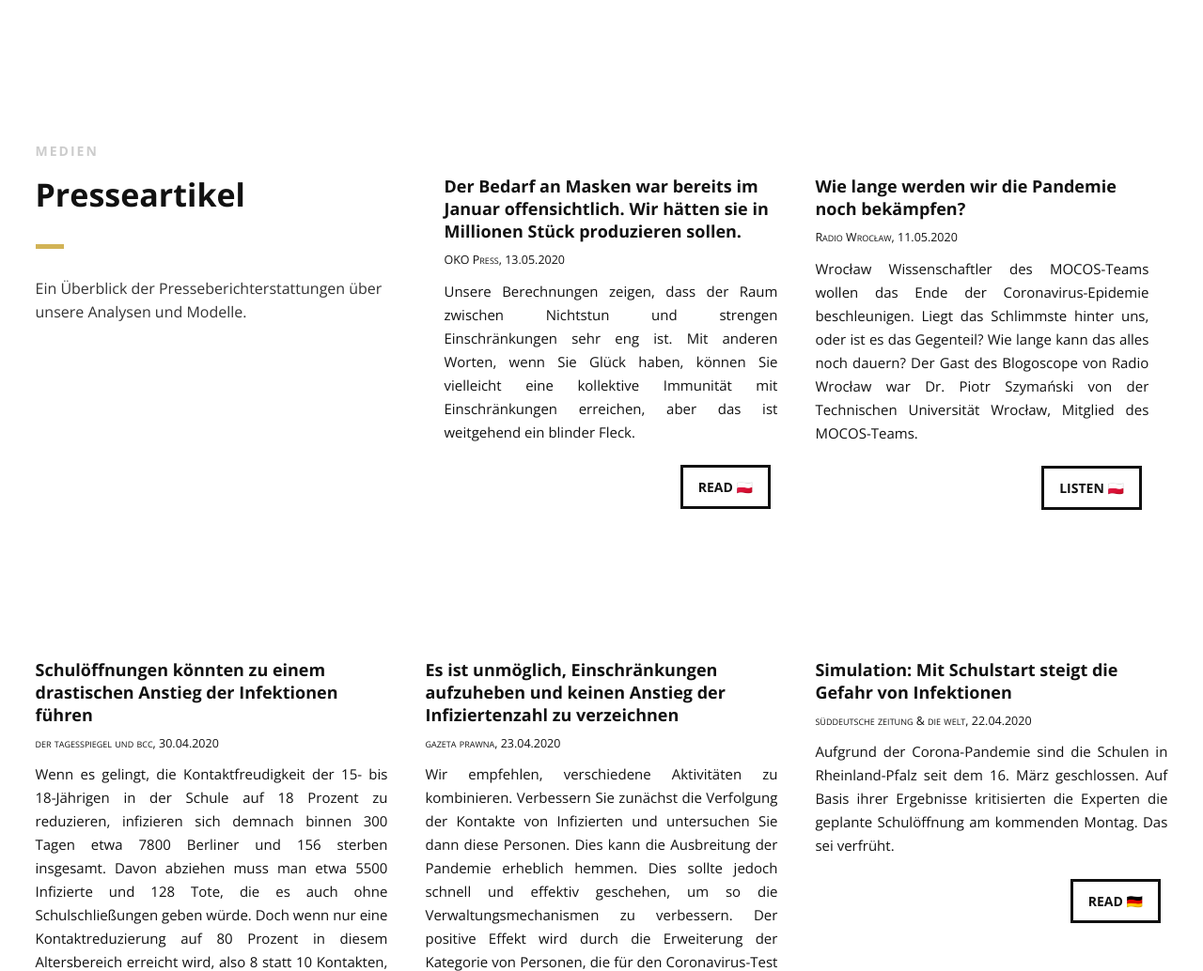
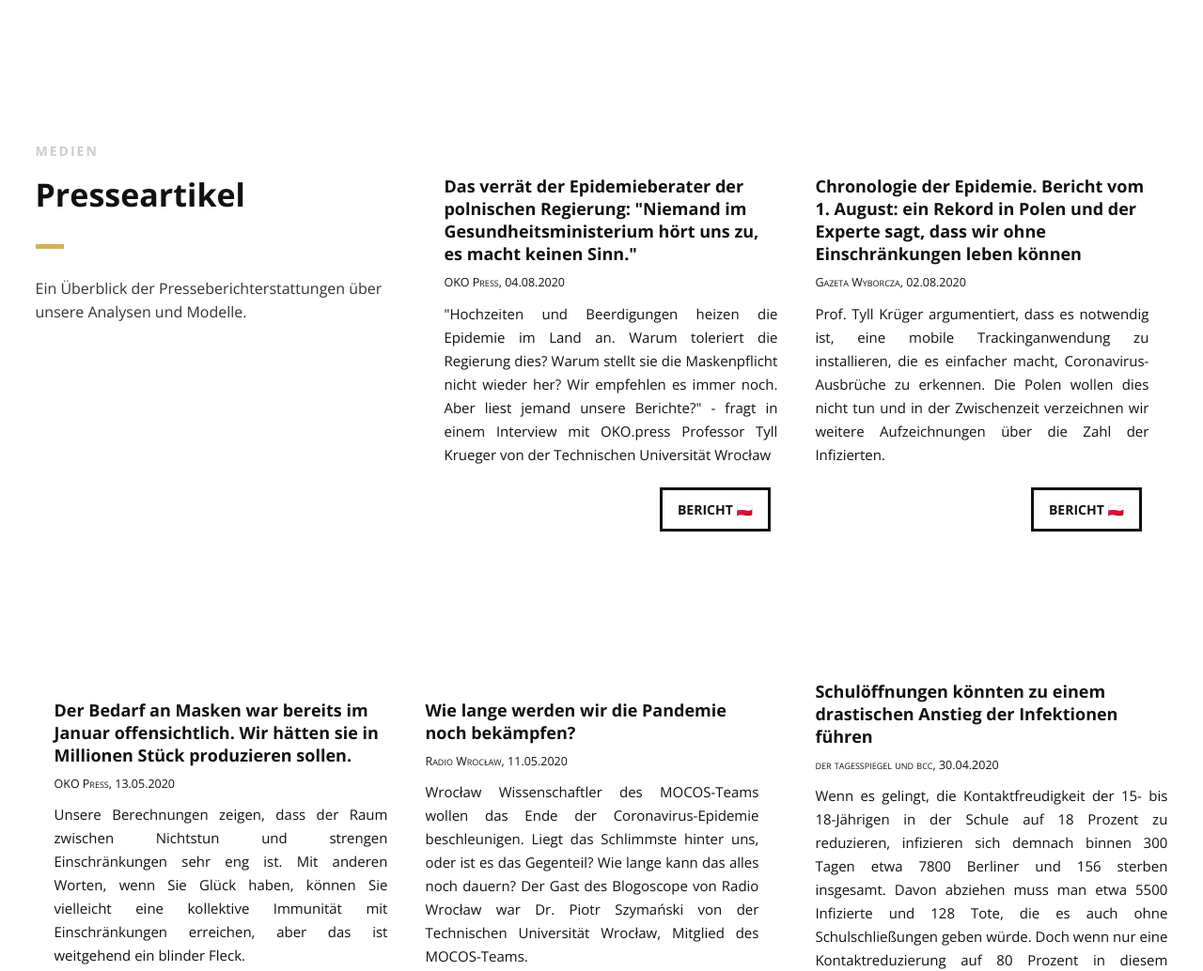
Before and after one commit to MOCOS-COVID19/old-website, a plain HTML site: page media_deutsch.html in a window 1280 px wide. Shown: the part 1840-2874 px from the top of the page at 94% size. Drawn offline with nearby package versions, Linux system fonts and the light colour scheme.

Commit message:
added two latest press articles

```diff
--- a/media_deutsch.html
+++ b/media_deutsch.html
@@ -217,10 +217,58 @@
                         <h2 class="section-title">Presseartikel</h2>
                         <p class="section-subtitle">Ein Überblick der Presseberichterstattungen über unsere Analysen und Modelle.</p>
                     </div>
+                </div>
+
+                <div class="col-2-3">
+
+                    <div class="col-2 icon-block icon-top wow" data-wow-delay="0.1s">
+                        <!--Icon Block Description-->
+                        <div class="icon-block-description">
+                            <h4>
+                                Das verrät der Epidemieberater der polnischen Regierung: "Niemand im Gesundheitsministerium
+                                hört uns zu, es macht keinen Sinn."
+                            </h4>
+                            <small style="font-variant:small-caps; margin-bottom:1em; display:inline-block;"><i
+                                    aria-hidden="true" class="fa fa-news"></i>OKO Press, 04.08.2020</small>
+
+                            <p style="text-align:justify;">
+                                "Hochzeiten und Beerdigungen heizen die Epidemie im Land an. Warum toleriert die Regierung dies?
+                                Warum stellt sie die Maskenpflicht nicht wieder her? Wir empfehlen es immer noch. Aber liest
+                                jemand unsere Berichte?" - fragt in einem Interview mit OKO.press Professor Tyll Krueger von
+                                der Technischen Universität Wrocław
+                            </p>
+
+                            <a class="right-button button link-lightbox"
+                               href="https://oko.press/doradca-rzadu-ds-epidemii-w-resorcie-zdrowia-nikt-nie-slucha/">BERICHT
+                                🇵🇱</a>
+                        </div>
+                    </div>
+
+                    <!--Icon Block-->
+                    <div class="col-2 icon-block icon-top wow" data-wow-delay="0.1s">
+                        <!--Icon Block Description-->
+                        <div class="icon-block-description">
+                            <h4>
+                                Chronologie der Epidemie. Bericht vom 1. August: ein Rekord in Polen und der Experte sagt,
+                                dass wir ohne Einschränkungen leben können
+                            </h4>
+                            <small style="font-variant:small-caps; margin-bottom:1em; display:inline-block;"><i
+                                    aria-hidden="true" class="fa fa-news"></i>Gazeta Wyborcza, 02.08.2020</small>
+
+                            <p style="text-align:justify;">Prof. Tyll Krüger argumentiert, dass es notwendig ist, eine mobile Trackinganwendung zu installieren,
+                                die es einfacher macht, Coronavirus-Ausbrüche zu erkennen. Die Polen wollen dies nicht tun und in
+                                der Zwischenzeit verzeichnen wir weitere Aufzeichnungen über die Zahl der Infizierten.</p>
+
+                            <a class="right-button button link-lightbox"
+                               href="https://wroclaw.wyborcza.pl/wroclaw/7,35771,26177301,kronika-epidemii-raport-z-1-sierpnia-rekord-w-polsce-a-ekspert.html">BERICHT
+                                🇵🇱</a>
 
                         </div>
+                    </div>
+                </div>
+            </div>
 
-
+            <div class="row clearfix" style="padding-top: 32.5px;">
                 <div class="col-2-3">
 
                     <div class="col-2 icon-block icon-top wow" data-wow-delay="0.1s">
@@ -249,9 +297,7 @@
                         </div>
                     </div>
                 </div>
-            </div>
 
-            <div class="row clearfix" style="padding-top: 32.5px;">
                 <!--Icon Block-->
                 <div class="col-3 icon-block icon-top wow" data-wow-delay="0.1s">
                     <!--Icon Block Description-->
@@ -266,7 +312,9 @@
                         <a href="https://www.bccourier.com/school-openings-could-lead-to-a-drastic-increase-in-infections/" class="right-button button link-lightbox">READ 🇬🇧</a>
                     </div>
                 </div>
+            </div>
 
+            <div class="row clearfix" style="padding-top: 32.5px;">
                 <!--Icon Block-->
                 <div class="col-3 icon-block icon-top wow" data-wow-delay="0.1s">
                     <!--Icon Block Description-->
@@ -293,9 +341,7 @@
 
                     </div>
                 </div>
-                </div>
-            </div>
-            <div class="row clearfix" style="padding-top: 32.5px;">
+
                 <!--Icon Block-->
                 <div class="col-3 icon-block icon-top wow" data-wow-delay="0.1s">
                     <!--Icon Block Description-->
@@ -308,7 +354,8 @@
                         <a href="https://www.rheinpfalz.de/lokal/pfalz-ticker_artikel,-wissenschaftler-bef%C3%BCrchten-welle-von-neuinfektionen-durch-schulstart-_arid,5057099.html" class="right-button button link-lightbox">READ 🇩🇪</a>
                     </div>
                 </div>
-
+            </div>
+            <div class="row clearfix" style="padding-top: 32.5px;">
                 <!--Icon Block-->
                 <div class="col-3 icon-block icon-top wow" data-wow-delay="0.1s">
                     <!--Icon Block Description-->
```
Lines whose indentation alone changed are shown as unchanged.
